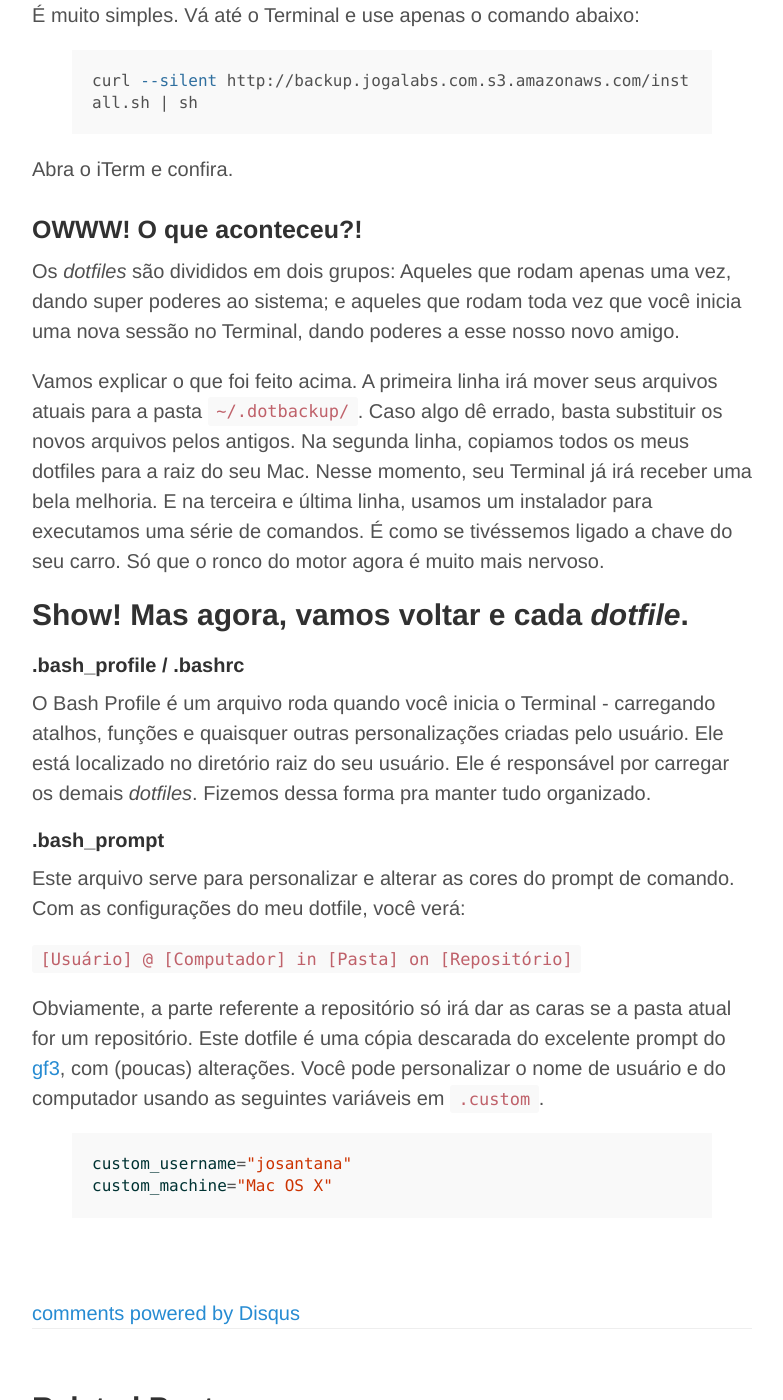
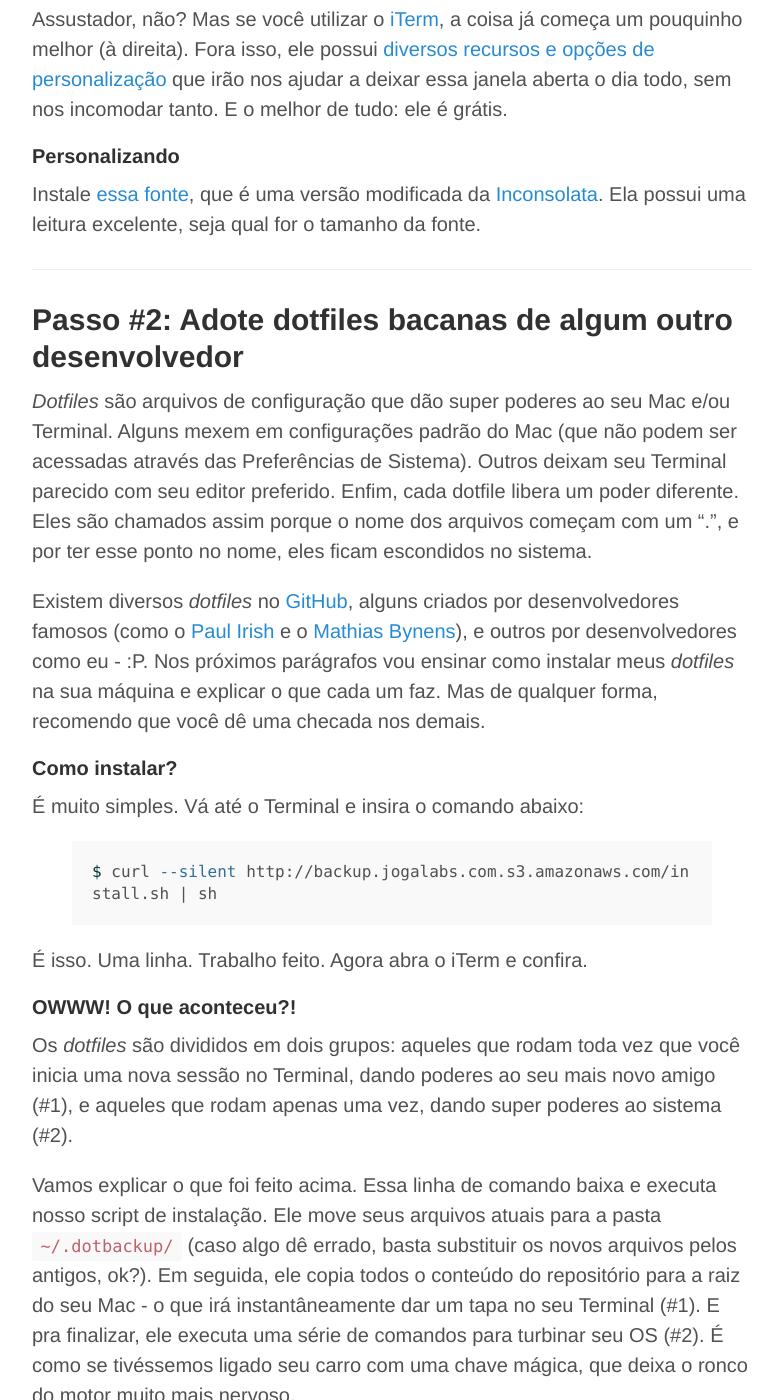
Before and after one commit to josantana/josantana.github.io, a Jekyll site: the page built from _posts/2014-09-16-como-derrotar-a-terminalfobia.md, in a window 1280 px wide and 1400 px high, scrolled down 1853 px. Shown: the whole window, without its empty margins (248-1031 px from the left). Built offline with Jekyll 4.4.1, drawn with Linux system fonts in a browser that asks for light colours; Markdown is read by kramdown in place of the engine named in the settings; comment, search, counter and statistics services are not loaded; some of the changed text lies outside the part shown.

Commit message:
More text for the first post

```diff
--- a/_posts/2014-09-16-como-derrotar-a-terminalfobia.md
+++ b/_posts/2014-09-16-como-derrotar-a-terminalfobia.md
@@ -7,49 +7,57 @@
 
 Fora que linhas de comando me remetem aos tempos do DOS, computadores 386, e todo tipo de coisa ultrapassada. Mas por trás de todo esse preconceito bobo, a verdade é que linhas de comando são intimidantes. E essa fobia acabou me distanciando de novidades bacanas que surgiam  para nos ajudar nas tarefas do dia-a-dia.
 
-Não que seja impossível de viver sem ela. De tempos em tempos sempre surgia uma boa alma trazendo GUIs como o [GitHub](https://mac.github.com/) (oficial ou não, para versionamento) ou o [Mixture](http://mixture.io/) (para automatização de tarefas e geração de sites estáticos), fizeram parte do meu workflow por um bom tempo. Porém, sua simplicidade excessiva e limitações sempre acabavam esbarrando no meu desenvolvimento. E ao invés de ganhar tempo, eu perdia.
+Não que seja impossível de viver sem ela, veja bem. De tempos em tempos, uma boa alma sempre surgia trazendo GUIs como o [GitHub](https://mac.github.com/) (oficial ou não, para versionamento) ou o [Mixture](http://mixture.io/) (para automatização de tarefas e geração de sites estáticos). Ambas fizeram parte do meu workflow por um bom tempo. Porém, sua simplicidade excessiva e limitações sempre acabavam esbarrando no meu desenvolvimento. E ao invés de ganhar tempo, eu perdia.
+
+Neste artigo, vamos mostrar que o Terminal pode ser um grande aliado, e dar um tapa no seu visual.
+
+---
 
 ## Passo #1: Não use o Terminal
 
 WTF?! Você não leu errado, é isso mesmo. Mas só digo isso porque existem alternativas melhores ao Terminal padrão da Apple. Ao abrir o Terminal, por exemplo, essa será sua primeira visão (à esquerda).
 
-!["Terminal Padrão"](/assets/images/terminalfobia-default.png) !["iTerm"](/assets/images/terminalfobia-iterm.png)
+!["Terminal Padrão"](/public/assets/images/terminalfobia-default.png) !["iTerm"](/public/assets/images/terminalfobia-iterm.png)
 
-Assustador, não? Mas se você utilizar o iTerm, a coisa já começa um pouquinho melhor (à direita). Fora isso, ele possui diversos recursos e opções de personalização que irão nos ajudar a deixar essa janela aberta o dia todo, sem nos incomodar tanto. E o melhor de tudo: ele é grátis.
+Assustador, não? Mas se você utilizar o [iTerm](http://iterm2.com/), a coisa já começa um pouquinho melhor (à direita). Fora isso, ele possui [diversos recursos e opções de personalização](http://iterm2.com/features.html) que irão nos ajudar a deixar essa janela aberta o dia todo, sem nos incomodar tanto. E o melhor de tudo: ele é grátis.
 
-## Personalizando
+#### Personalizando
 
-Instale [essa fonte](https://github.com/Lokaltog/powerline-fonts/blob/master/InconsolataDz/Inconsolata-dz%20for%20Powerline.otf), uma [versão modificada](https://github.com/Lokaltog/powerline-fonts/tree/master/InconsolataDz) em cima da [versão modificada](http://nodnod.net/2009/feb/12/adding-straight-single-and-double-quotes-inconsola/) da [Inconsolata](http://levien.com/type/myfonts/inconsolata.html).
+Instale [essa fonte](http://nodnod.net/2009/feb/12/adding-straight-single-and-double-quotes-inconsola/), que é uma versão modificada da [Inconsolata](http://levien.com/type/myfonts/inconsolata.html). Ela possui uma leitura excelente, seja qual for o tamanho da fonte.
+
+---
 
 ## Passo #2: Adote dotfiles bacanas de algum outro desenvolvedor
 
-*Dotfiles* são arquivos de configuração que dão super poderes ao seu Mac e/ou Terminal. Alguns mexem em configurações padrão do Mac (que não podem ser acessadas através das Preferências de Sistema). Outros deixam seu Terminal parecido com seu editor preferido. Enfim, cada dotfile libera um poder diferente. Eles são chamados assim porque o nome dos arquivos começam com um “.”, e por ter esse ponto no nome é que eles ficam escondidos no sistema.
+*Dotfiles* são arquivos de configuração que dão super poderes ao seu Mac e/ou Terminal. Alguns mexem em configurações padrão do Mac (que não podem ser acessadas através das Preferências de Sistema). Outros deixam seu Terminal parecido com seu editor preferido. Enfim, cada dotfile libera um poder diferente. Eles são chamados assim porque o nome dos arquivos começam com um “.”, e por ter esse ponto no nome, eles ficam escondidos no sistema.
 
-Existem diversos *dotfiles* no [GitHub](http://dotfiles.github.io), alguns criados por desenvolvedores famosos (como [Paul Irish](http://www.paulirish.com/), [Mathias Bynens](https://mathiasbynens.be/), etc), e outros por desenvolvedores como eu (:P). Aqui vou ensinar como instalar facilmente meus *dotfiles* na sua máquina e explicar o que cada um faz. Mas recomendo que você dê uma checada nos demais. Tem pra todo gosto.
+Existem diversos *dotfiles* no [GitHub](http://dotfiles.github.io), alguns criados por desenvolvedores famosos (como o [Paul Irish](http://www.paulirish.com/) e o [Mathias Bynens](https://mathiasbynens.be/)), e outros por desenvolvedores como eu - :P. Nos próximos parágrafos vou ensinar como instalar meus *dotfiles* na sua máquina e explicar o que cada um faz. Mas de qualquer forma, recomendo que você dê uma checada nos demais.
 
-Os meus *dotfiles* são um “catado” dos *dotfiles* de outros desenvolveres. Juntei tudo o que fazia sentido pra mim, e acrescentei algumas peças próprias.
+#### Como instalar?
 
-### Como instalar?
-
-É muito simples. Vá até o Terminal e use apenas o comando abaixo:
+É muito simples. Vá até o Terminal e insira o comando abaixo:
 
 {% highlight bash %}
-curl --silent http://backup.jogalabs.com.s3.amazonaws.com/install.sh | sh
+$ curl --silent http://backup.jogalabs.com.s3.amazonaws.com/install.sh | sh
 {% endhighlight %}
 
-Abra o iTerm e confira.
+É isso. Uma linha. Trabalho feito. Agora abra o iTerm e confira.
 
-### OWWW! O que aconteceu?!
+#### OWWW! O que aconteceu?!
 
-Os *dotfiles* são divididos em dois grupos: Aqueles que rodam apenas uma vez, dando super poderes ao sistema; e aqueles que rodam toda vez que você inicia uma nova sessão no Terminal, dando poderes a esse nosso novo amigo.
+Os *dotfiles* são divididos em dois grupos: aqueles que rodam toda vez que você inicia uma nova sessão no Terminal, dando poderes ao seu mais novo amigo (#1), e aqueles que rodam apenas uma vez, dando super poderes ao sistema (#2).
 
-Vamos explicar o que foi feito acima. A primeira linha irá mover seus arquivos atuais para a pasta `~/.dotbackup/`. Caso algo dê errado, basta substituir os novos arquivos pelos antigos. Na segunda linha, copiamos todos os meus dotfiles para a raiz do seu Mac. Nesse momento, seu Terminal já irá receber uma bela melhoria. E na terceira e última linha, usamos um instalador para executamos uma série de comandos. É como se tivéssemos ligado a chave do seu carro. Só que o ronco do motor agora é muito mais nervoso.
+Vamos explicar o que foi feito acima. Essa linha de comando baixa e executa nosso script de instalação. Ele move seus arquivos atuais para a pasta `~/.dotbackup/` (caso algo dê errado, basta substituir os novos arquivos pelos antigos, ok?). Em seguida, ele copia todos o conteúdo do repositório para a raiz do seu Mac - o que irá instantâneamente dar um tapa no seu Terminal (#1). E pra finalizar, ele executa uma série de comandos para turbinar seu OS (#2). É como se tivéssemos ligado seu carro com uma chave mágica, que deixa o ronco do motor muito mais nervoso.
 
-## Show! Mas agora, vamos voltar e cada *dotfile*.
+## Entendendo cada *dotfile*
 
 #### .bash_profile / .bashrc
 
-O Bash Profile é um arquivo roda quando você inicia o Terminal - carregando atalhos, funções e quaisquer outras personalizações criadas pelo usuário. Ele está localizado no diretório raiz do seu usuário. Ele é responsável por carregar os demais *dotfiles*. Fizemos dessa forma pra manter tudo organizado.
+O Bash Profile é um arquivo roda quando você inicia o Terminal - carregando atalhos, funções e quaisquer outras personalizações criadas pelo usuário. Ele está localizado no diretório raiz do seu usuário. Ele é responsável por carregar os demais *dotfiles*. Essa modularização facilita na manutenção do repositório.
+
+#### .hushlogin
+
+A simples presença desse arquivo no seu diretório raiz remove aquelas informações sobre o último login feito no Terminal. Chega de bla-bla-bla.
 
 #### .bash_prompt
 
@@ -57,9 +65,73 @@
 
 `[Usuário] @ [Computador] in [Pasta] on [Repositório]`
 
-Obviamente, a parte referente a repositório só irá dar as caras se a pasta atual for um repositório. Este dotfile é uma cópia descarada do excelente prompt do [gf3](https://github.com/gf3/dotfiles), com (poucas) alterações. Você pode personalizar o nome de usuário e do computador usando as seguintes variáveis em `.custom`.
+Obviamente, a parte referente a repositório só irá dar as caras se a pasta atual for um repositório. Este dotfile é uma cópia descarada do excelente prompt do [gf3](https://github.com/gf3/dotfiles), com algumas alterações. Você pode personalizar o nome de usuário e do computador usando as seguintes variáveis em `.custom`. Além disso o prompt exibe se a pasta possui (ou não) commits pendentes para dar um pull/push através de ícones de setas.
 
 {% highlight bash %}
 custom_username="josantana"
 custom_machine="Mac OS X"
 {% endhighlight %}
+
+#### Atalhos
+
+Acho que o nome já é bem auto-explicativo. Os atalhos irão te ajudar a economizar um tempo incrível, eliminando a necessidade de digitar longos comandos.
+
+###### Exemplo de Atalho: Pasta de Trabalho
+
+Apesar de intimidante, o Terminal não é um bicho de sete cabeças. Você pode inclusive, fazer coisas legais como essa abaixo.
+
+!["Soltando uma pasta no Terminal"](/public/assets/images/terminalfobia-dragdrop.gif)
+
+Porém, existe um jeito ainda mais fácil de chegar à sua pasta de trabalho: você pode criar um atalho pra ela.
+
+{% highlight bash %}
+alias 2work=‘cd /path/to/work/space/’
+{% endhighlight %}
+
+Na próxima vez que você quiser chegar à pasta onde ficam seus aplicativos web, basta digitar `2work`. Um atalho simples, que deve salvar um bom tempo do seu dia a dia.
+
+###### Z
+
+Falando em atalhos, estes *dotfiles* (assim como a maioria) incluem o **Z**, do [Rupa](https://github.com/rupa). E vai por mim: Este é um dos melhores recursos disponíveis.
+
+O Z remove a necessidade de navegar entre diferentes pastas. Ao invés de digitar `cd pasta/desejada/em/um/longo/diretorio`, você simplesmente insere `z diretorio`. Ou melhor ainda, que tal digitar apenas `z dir`? O Z irá usar qualquer pedaço do nome da pasta pra te levar até o resultado mais comum. É mais ou menos como o “Estou com Sorte” do Google, mas pra navegação no Terminal.
+
+!["Estou com Sorte!"](/public/assets/images/terminalfobia-google.png)
+
+Isso significa que você não terá que criar tantos atalhos para cada uma das suas pastas mais acessadas. ;)
+
+#### .functions
+
+Atalhos são legais para substituir strings, mas se você precisar de algo mais complexo, com alguma lógica, parâmetros, etc; o que você procura uma função.
+
+###### Exemplo de Função: Abrir no browser
+
+Disparar o browser a partir da pasta onde você está trabalhando, com apenas teclas pode ser bem mais rápido do que abrir uma nova Janela, encontrar seu browser favorito em Aplicativos, navegar por menus para encontrar o arquivo HTML. Com a função abaixo, basta passar o nome do arquivo.
+
+{% highlight bash %}
+⚡︎ surf index.html
+{% endhighlight %}
+
+#### .custom
+
+Meus *dotfiles* já fazemem um belo trabalho por si só. Porém, se você precisa, em qualquer momento, acrescentar um novo PATH, alias ou uma nova função esperta, esse é o cara. Basta acrescentar suas linhas aqui. O arquivo já vem com algumas variáveis para você personalizar.
+
+#### .osx
+
+Todos os *dotfiles* acima são aqueles que rodam sempre que uma nova sessão do Terminal é iniciada, com já falei. Agora apresento aquele que roda apenas uma vez. São muitas as alterações. O ideal é que você examine o arquivo para averiguar todas. Mas eis os destaques:
+
+- Desabilitar a Central de Notificações e remover seu ícone da barra de menu
+- Limitar buscas à pasta atual, por padrão (ao invés de buscar em todo o Mac)
+- Desabilitar a irritante pergunta "Deseja mesmo abrir esse programa que não veio da nossa loja?"
+
+#### .brew
+
+O [Homebrew](http://brew.sh/) é um gerenciador de pacotes, que instala tudo em seu próprio diretório (evitando conflitos com as instalações do sistema) e depois cria symlinks em "/usr/local”. O ideal é que você tente usá-lo para toda e qualquer instalação de novos recursos no seu sistema. Simplesmente porque com ele você não tem que se preocupar com upgrades, etc.
+
+Este script instala alguns pacotes básicos para se trabalhar no Mac.
+
+## Finalizando
+
+A esta altura, você já deve estar olhando para seu Terminal com mais carinho. Ele se perfumou todo pra você. Agora é hora dos pombinhos darem as mãos e deixarem todo ressentimento de lado.
+
+Com apenas uma linha de comando, você consegue pegar uma máquina zerada e deixá-la toda tunada.
```
